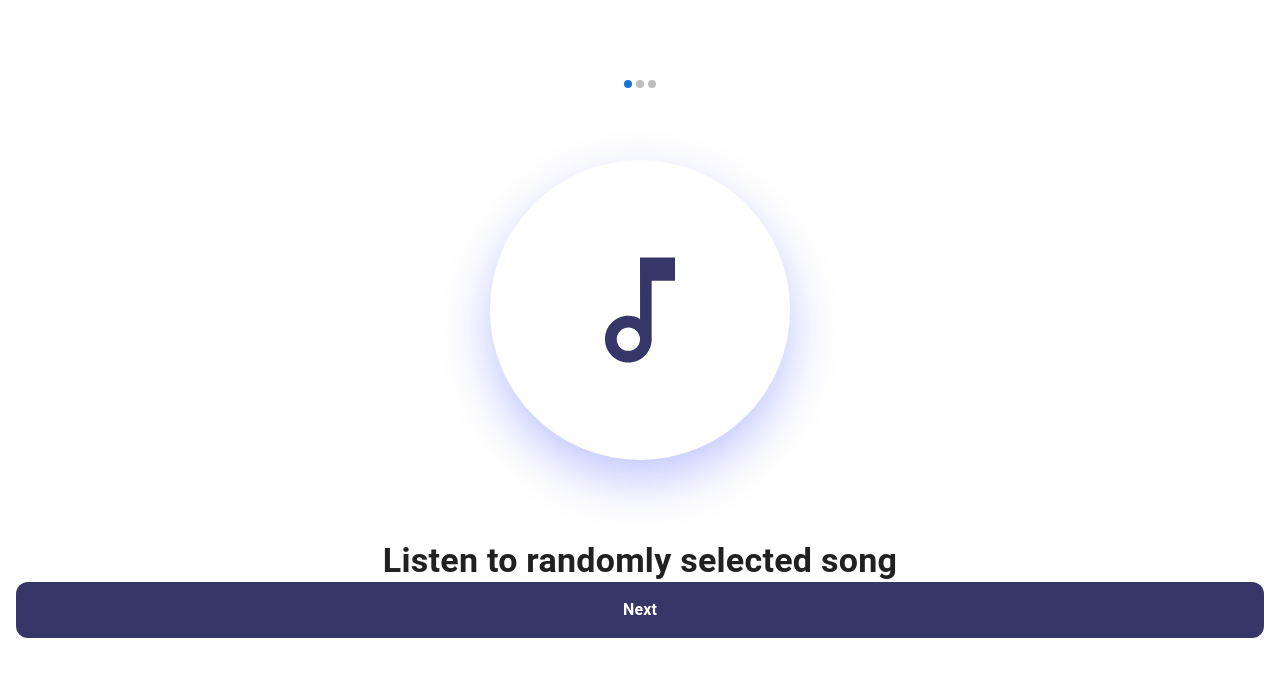
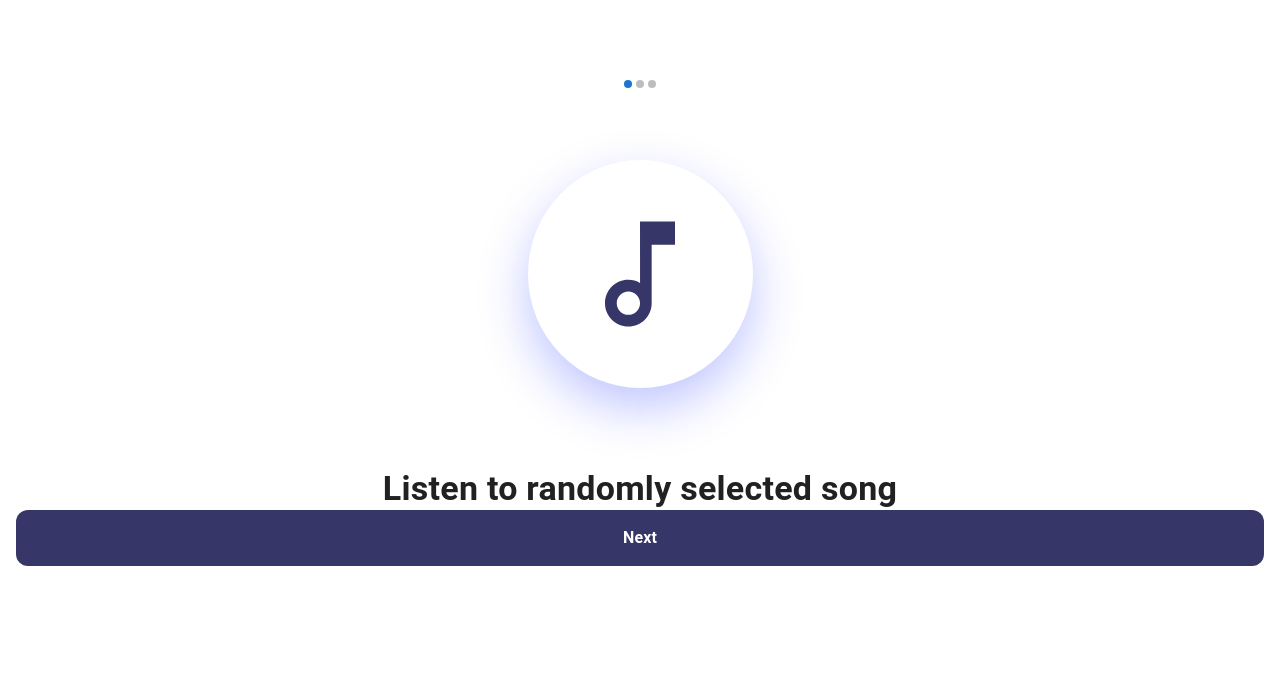
Before and after one commit to machacekmartin/listen, a React app: page /rate in a window 1280 px wide. Shown: the top 676 px of the page. Built offline with nearby package versions, Linux system fonts and the light colour scheme; the HTML template or start-up script is replaced by a standard one.

Commit message:
Make circle smaller

```diff
--- a/src/components/Circle.tsx
+++ b/src/components/Circle.tsx
@@ -12,7 +12,7 @@ const Circle: FC<Props> = ({ children, sx }) => (
 			justifyContent: 'center',
 			alignItems: 'center',
 			marginX: 'auto',
-			width: 300,
+			width: 225,
 			borderRadius: '50%',
 			aspectRatio: '1/1',
 			backgroundColor: 'white',
```
